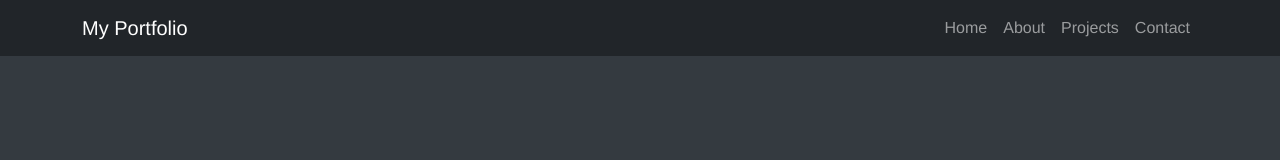
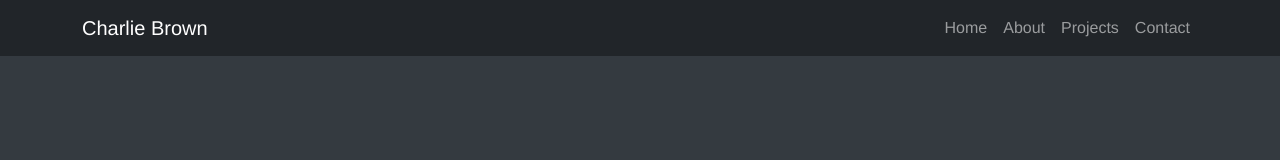
Before and after one commit to S0FTS0RR0W/s0fts0rr0w-portfolio, a React (Create React App) app: page / in a window 1280 px wide. Shown: the top 160 px of the page. Built offline with nearby package versions, Linux system fonts and the light colour scheme.

Commit message:
updated names

```diff
--- a/src/components/Hero.tsx
+++ b/src/components/Hero.tsx
@@ -6,7 +6,7 @@ const Hero = () => {
   return (
     <div className="hero-section" id="home">
       <Container className="text-center">
-        <h1 className="display-3">Your Name</h1>
+        <h1 className="display-3">Charlie Brown</h1>
         <p className="lead">Full-Stack Developer | React Enthusiast | TypeScript Fan</p>
         <Button variant="primary" size="lg" href="#projects">
           View My Work
--- a/src/components/NavigationBar.tsx
+++ b/src/components/NavigationBar.tsx
@@ -6,7 +6,7 @@ const NavigationBar = () => {
   return (
     <Navbar bg="dark" variant="dark" expand="lg" sticky="top">
       <Container>
-        <Navbar.Brand as={Link} to="/">My Portfolio</Navbar.Brand>
+        <Navbar.Brand as={Link} to="/">Charlie Brown</Navbar.Brand>
         <Navbar.Toggle aria-controls="basic-navbar-nav" />
         <Navbar.Collapse id="basic-navbar-nav">
           <Nav className="ms-auto">
```
